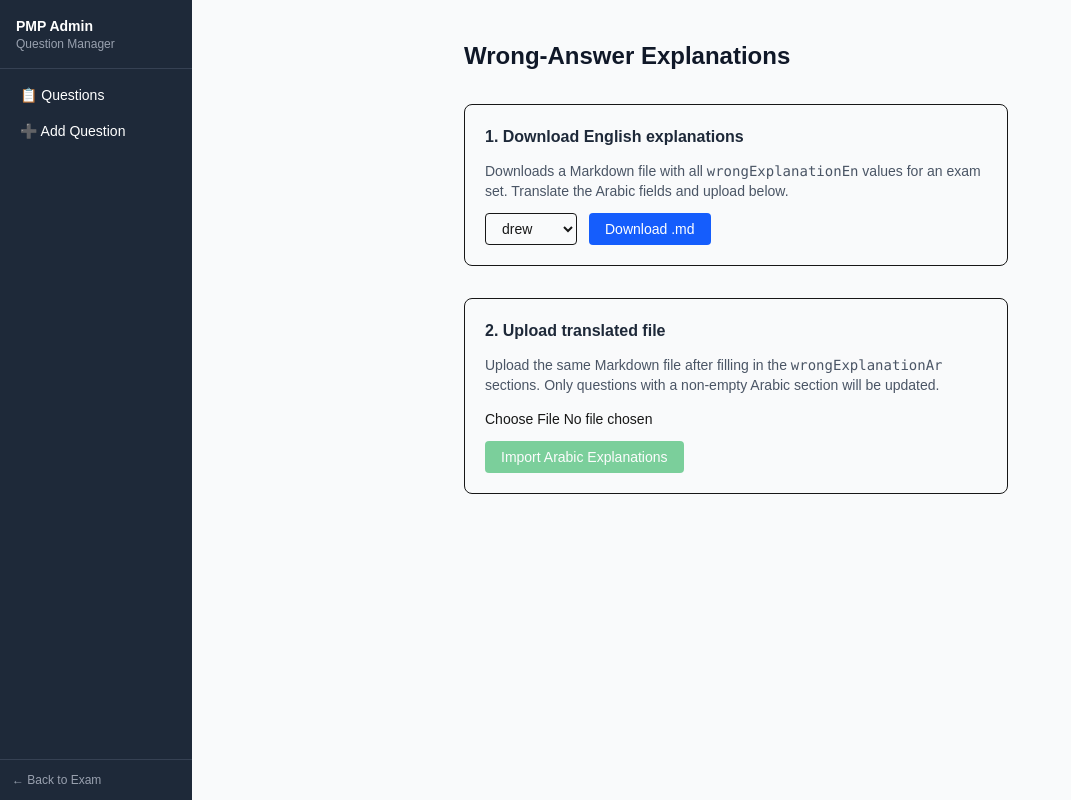
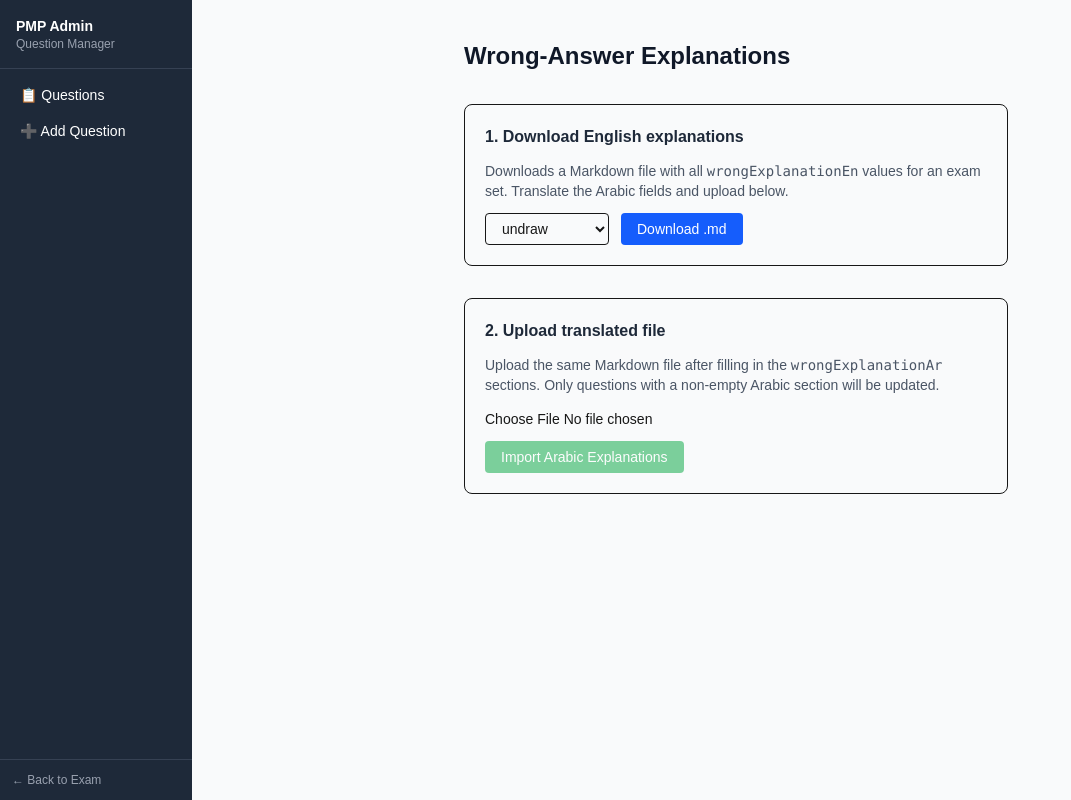
Before and after one commit to railrashwan/pmp-exam-simulator, a Next.js app: page /admin/explanations in a window 1280 px wide. Shown: the whole page, without its empty margins (0-1071 px from the left). Built offline with nearby package versions, Linux system fonts and the light colour scheme.

Commit message:
fix: correct exam set names in explanations admin page
Actual DB exam sets are: pmp, undraw, andrew-ultra, yassine

https://claude.ai/code/session_01RXrjq3ceDiqMmiUu8ivi5q

```diff
--- a/src/app/admin/explanations/page.tsx
+++ b/src/app/admin/explanations/page.tsx
@@ -2,10 +2,10 @@
 
 import { useState } from "react";
 
-const EXAM_SETS = ["pmp", "drew", "helena", "andrew"];
+const EXAM_SETS = ["pmp", "undraw", "andrew-ultra", "yassine"];
 
 export default function ExplanationsPage() {
-  const [examSet, setExamSet] = useState("drew");
+  const [examSet, setExamSet] = useState("undraw");
   const [file, setFile] = useState<File | null>(null);
   const [importing, setImporting] = useState(false);
   const [result, setResult] = useState<string | null>(null);
```
